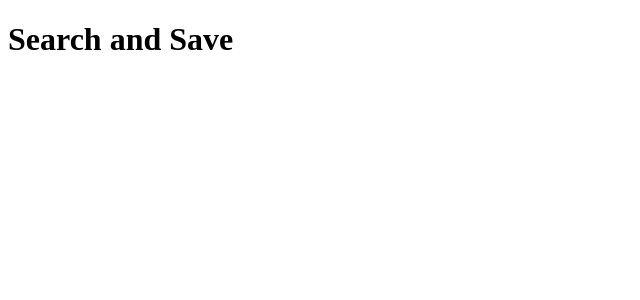
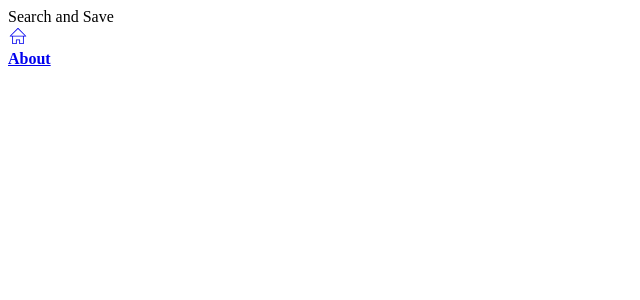
Before and after one commit to jade-lt/search-and-save, a Vue app: page / in a window 1280 px wide. Before the commit this address had no page. Shown: the top 300 px of the page, without its empty margins (0-640 px from the left). Built offline with nearby package versions, Linux system fonts and the light colour scheme.

Commit message:
Implement basic dashboard and header components

```diff
--- a/src/App.vue
+++ b/src/App.vue
@@ -1,11 +1,12 @@
 <script setup>
-import { RouterLink, RouterView } from "vue-router";
+import { RouterView } from "vue-router";
+import DashboardPage from "./components/DashboardPage.vue";
 </script>
 
 <template>
   <header>
     <div class="wrapper">
-      <h1>Search and Save</h1>
+      <DashboardPage />
     </div>
   </header>
 
@@ -14,5 +15,4 @@ import { RouterLink, RouterView } from "vue-router";
 
 <style>
 @import "@/assets/base.css";
-
 </style>
--- /dev/null
+++ b/src/components/DashboardPage.vue
@@ -0,0 +1,13 @@
+<script setup>
+import UtilityHeader from "../components/UtilityHeader.vue";
+</script>
+
+<template>
+  <div class="search-save-dashboard">
+    <UtilityHeader />
+  </div>
+</template>
+
+<style>
+@import "@/assets/base.css";
+</style>
--- /dev/null
+++ b/src/components/UtilityHeader.vue
@@ -0,0 +1,27 @@
+<script setup>
+import { RouterLink } from "vue-router";
+import UtilityText from "../components/UtilityText.vue";
+import HomeIcon from "./icons/HomeIcon.vue";
+</script>
+
+<template>
+  <div class="search-save-header">
+    <UtilityText>
+      {{ "Search and Save" }}
+    </UtilityText>
+    <nav>
+      <RouterLink to="/">
+        <HomeIcon />
+      </RouterLink>
+      <RouterLink to="/about">
+        <UtilityText heading size="s">
+          {{ "About" }}
+        </UtilityText>
+      </RouterLink>
+    </nav>
+  </div>
+</template>
+
+<style>
+@import "@/assets/base.css";
+</style>
--- /dev/null
+++ b/src/components/icons/HomeIcon.vue
@@ -0,0 +1,5 @@
+<template>
+    <svg xmlns="http://www.w3.org/2000/svg" width="20" height="20" fill="currentColor">
+<path d="M18.121,9.88l-7.832-7.836c-0.155-0.158-0.428-0.155-0.584,0L1.842,9.913c-0.262,0.263-0.073,0.705,0.292,0.705h2.069v7.042c0,0.227,0.187,0.414,0.414,0.414h3.725c0.228,0,0.414-0.188,0.414-0.414v-3.313h2.483v3.313c0,0.227,0.187,0.414,0.413,0.414h3.726c0.229,0,0.414-0.188,0.414-0.414v-7.042h2.068h0.004C18.331,10.617,18.389,10.146,18.121,9.88 M14.963,17.245h-2.896v-3.313c0-0.229-0.186-0.415-0.414-0.415H8.342c-0.228,0-0.414,0.187-0.414,0.415v3.313H5.032v-6.628h9.931V17.245z M3.133,9.79l6.864-6.868l6.867,6.868H3.133z"></path>
+    </svg>
+</template>
```
